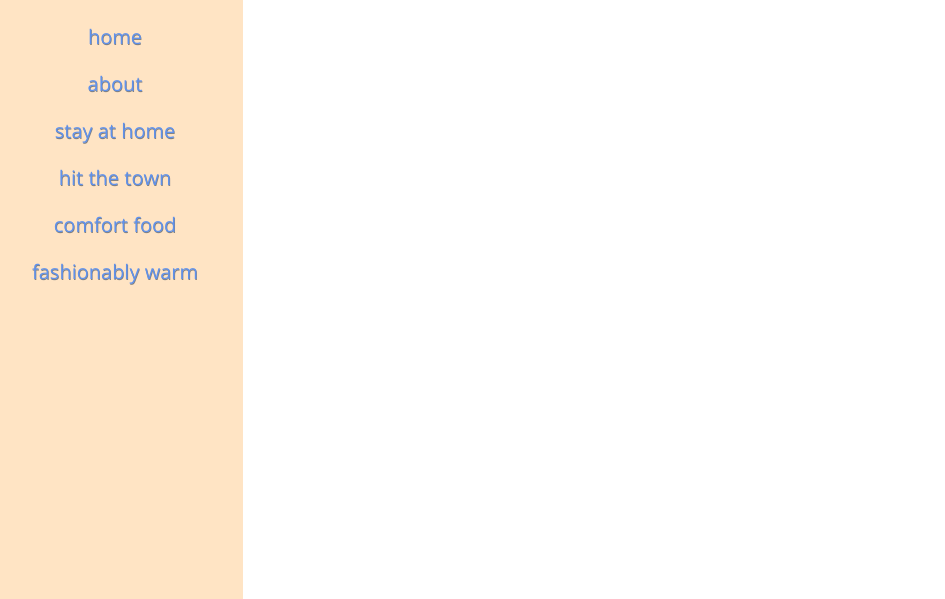
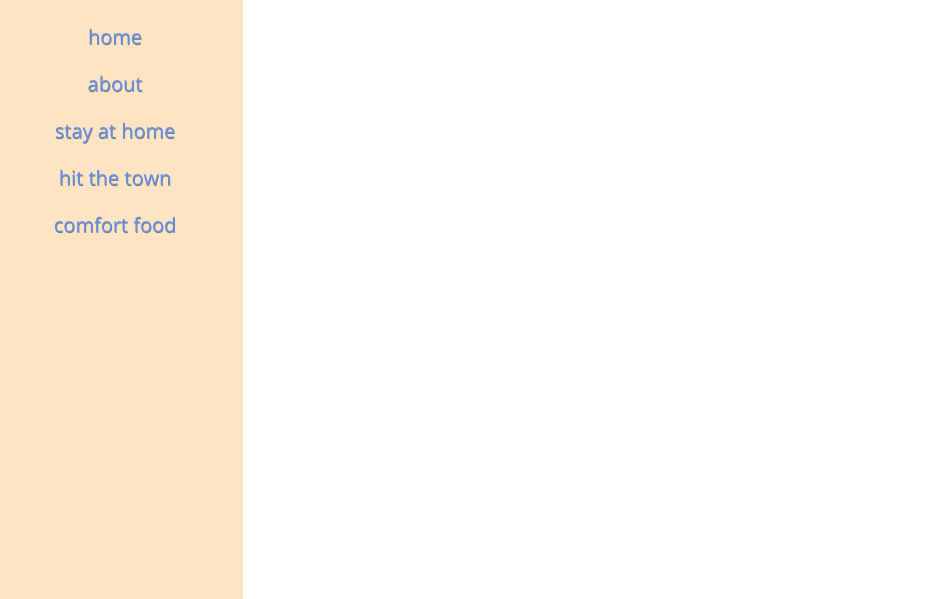
Before and after one commit to lindseyalien/Survive-the-Winter-Project, a plain HTML site: page about.html in a window 1280 px wide. Shown: the part 201-800 px from the top of the page, without its empty margins (13-958 px from the left). Drawn offline with nearby package versions, Linux system fonts and the light colour scheme; a web font is replaced by a local one.

Commit message:
edited links

```diff
--- a/about.html
+++ b/about.html
@@ -19,7 +19,6 @@
       <a href="#" class="nav">stay at home</a>
       <a href="#" class="nav">hit the town</a>
       <a href="#" class="nav">comfort food</a>
-      <a href="#" class="nav">fashionably warm</a>
     </div>
 
 </body>
```
Also changed, not shown: index.html (+0 -1 lines).
